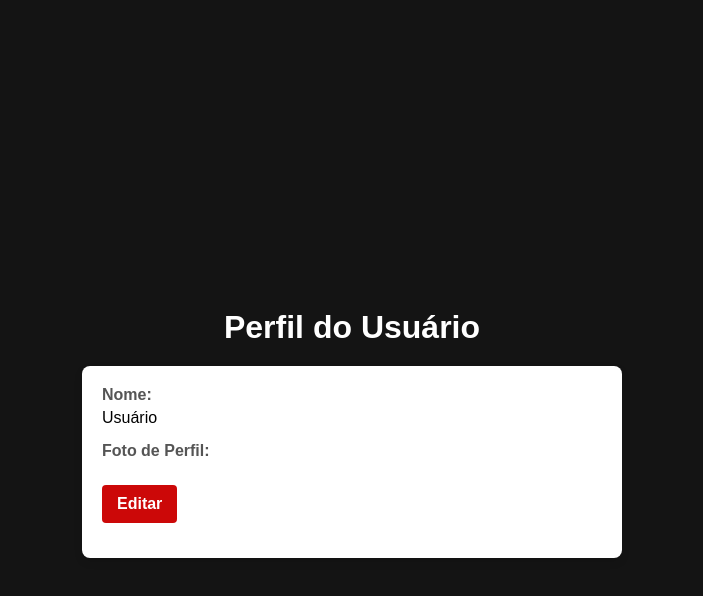
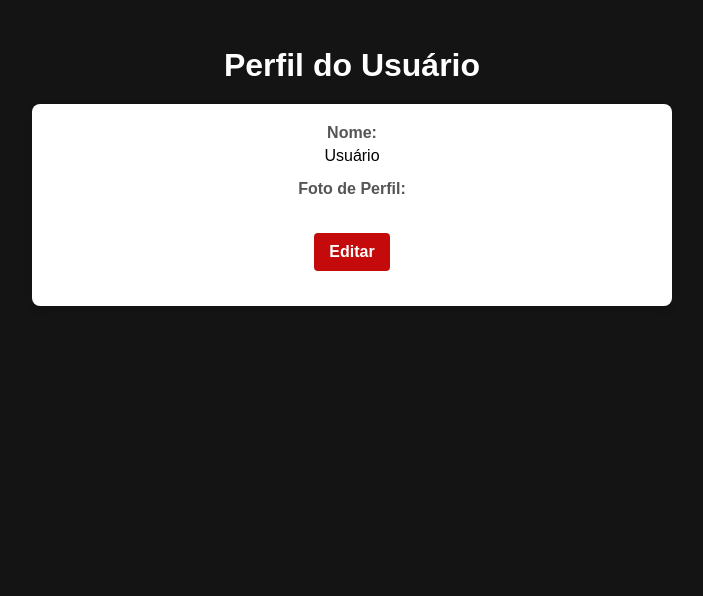
Before and after one commit to lenagomesz/LenaFlix, a React (Create React App) app: page /profile in a window 1280 px wide. Shown: the top 596 px of the page, without its empty margins (288-991 px from the left). Built offline with nearby package versions, Linux system fonts and the light colour scheme; no server answers.

Commit message:
CorreçãoCss

```diff
--- a/src/App.css
+++ b/src/App.css
@@ -288,87 +288,7 @@ button:disabled {
     font-size: 0.9rem;
   }
 }
-.profile-container {
-  display: flex;
-  flex-direction: column;
-  align-items: center;
-  justify-content: center;
-  min-height: 100vh;
-  color: black;
-  padding: 20px;
-}
 
-.profile-container h2 {
-  font-size: 2rem;
-  color: #ffffff;
-  margin-bottom: 20px;
-}
-
-.profile-container .profile-info {
-  background-color: #fff;
-  padding: 20px;
-  border-radius: 8px;
-  box-shadow: 0 4px 8px rgba(0, 0, 0, 0.1);
-  max-width: 500px;
-  width: 100%;
-  text-align: left;
-}
-
-.profile-container .profile-info div {
-  margin-bottom: 15px;
-}
-
-.profile-container label {
-  font-weight: bold;
-  display: block;
-  margin-bottom: 5px;
-  color: #555;
-}
-
-.profile-container input[type="text"] {
-  width: 100%;
-  padding: 10px;
-  font-size: 16px;
-  border: 1px solid #ddd;
-  border-radius: 4px;
-  margin-top: 5px;
-}
-
-.profile-container input[type="file"] {
-  margin-top: 10px;
-}
-
-.profile-container button {
-  background-color: #cc0808;
-  color: #fff;
-  border: none;
-  padding: 10px 15px;
-  font-size: 16px;
-  border-radius: 4px;
-  cursor: pointer;
-  transition: background-color 0.3s ease;
-  margin-top: 10px;
-}
-
-.profile-container img {
-  border-radius: 50%;
-  margin-top: 10px;
-}
-
-.profile-container img[alt="Pré-visualização"] {
-  margin-top: 10px;
-  max-width: 100px;
-  border-radius: 50%;
-}
-
-.profile-container button:focus {
-  outline: none;
-}
-
-.profile-container input[type="text"]:focus,
-.profile-container input[type="file"]:focus {
-  border-color: #007bff;
-}
 .footer {
   background-color: #101010;
   color: white;
@@ -644,10 +564,11 @@ button:disabled {
 }
 .favorites-container {
   display: flex;
-  justify-content: center;
+  flex-direction: column;
   align-items: center;
+  justify-content: flex-start;
   min-height: 100vh;
-
+  color: black;
   padding: 20px;
 }
 
@@ -704,3 +625,88 @@ button:disabled {
 .favorites-card button:focus {
   outline: none;
 }
+.profile-container {
+  display: flex;
+  flex-direction: column;
+  align-items: center;
+  justify-content: flex-start;
+  min-height: 100vh;
+  color: black;
+  padding: 20px;
+}
+
+.profile-container h2 {
+  font-size: 2rem;
+  color: #ffffff;
+  margin-bottom: 20px;
+}
+
+.profile-container .profile-info {
+  background-color: #fff;
+  padding: 20px;
+  border-radius: 8px;
+  box-shadow: 0 4px 8px rgba(0, 0, 0, 0.1);
+  max-width: 600px;
+  width: 100%;
+  text-align: center;
+}
+
+.profile-container .profile-info div {
+  margin-bottom: 15px;
+}
+
+.profile-container label {
+  font-weight: bold;
+  display: block;
+  margin-bottom: 5px;
+  color: #555;
+}
+
+.profile-container input[type="text"] {
+  width: 100%;
+  padding: 10px;
+  font-size: 16px;
+  border: 1px solid #ddd;
+  border-radius: 4px;
+  margin-top: 5px;
+}
+
+.profile-container input[type="file"] {
+  margin-top: 10px;
+}
+
+.profile-container button {
+  background-color: #c40a0a;
+  color: #fff;
+  border: none;
+  padding: 10px 15px;
+  font-size: 16px;
+  border-radius: 4px;
+  cursor: pointer;
+  transition: background-color 0.3s ease;
+  margin-top: 20px;
+}
+
+.profile-container button:hover {
+  background-color: #a30000;
+}
+
+.profile-container button:focus {
+  outline: none;
+}
+
+.profile-container img {
+  border-radius: 50%;
+  margin-top: 10px;
+}
+
+.profile-container img[alt="Pré-visualização"] {
+  margin-top: 10px;
+  max-width: 100px;
+  border-radius: 50%;
+}
+
+.profile-container input[type="text"]:focus,
+.profile-container input[type="file"]:focus {
+  border-color: #7c0000;
+}
--- a/src/Filter.jsx
+++ b/src/Filter.jsx
@@ -1,3 +1,4 @@
+/* eslint-disable no-unused-vars */
 import React, { useState } from "react";
 import "./App.css";
 
@@ -24,7 +25,7 @@ const Filter = ({ onFilter }) => {
           <div className="filter-window">
             <h3>Escolha um Filtro</h3>
             <button onClick={() => handleSortChange("alphabetical")}>
-              Ordenar Alfabéticamente
+              Ordenar Alfabeticamente
             </button>
             <button onClick={() => handleSortChange("rating")}>
               Filtrar por Número de Avaliações
```
